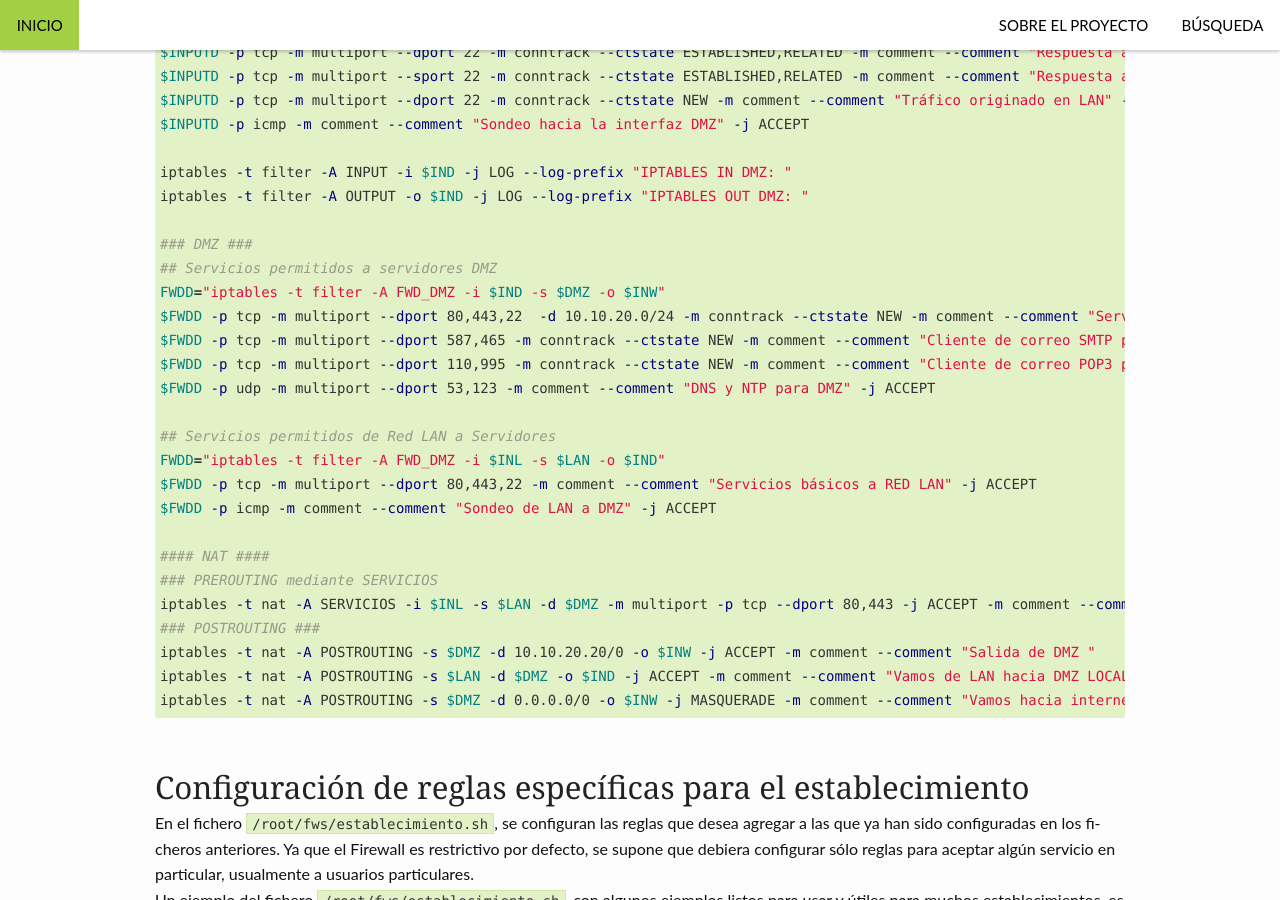
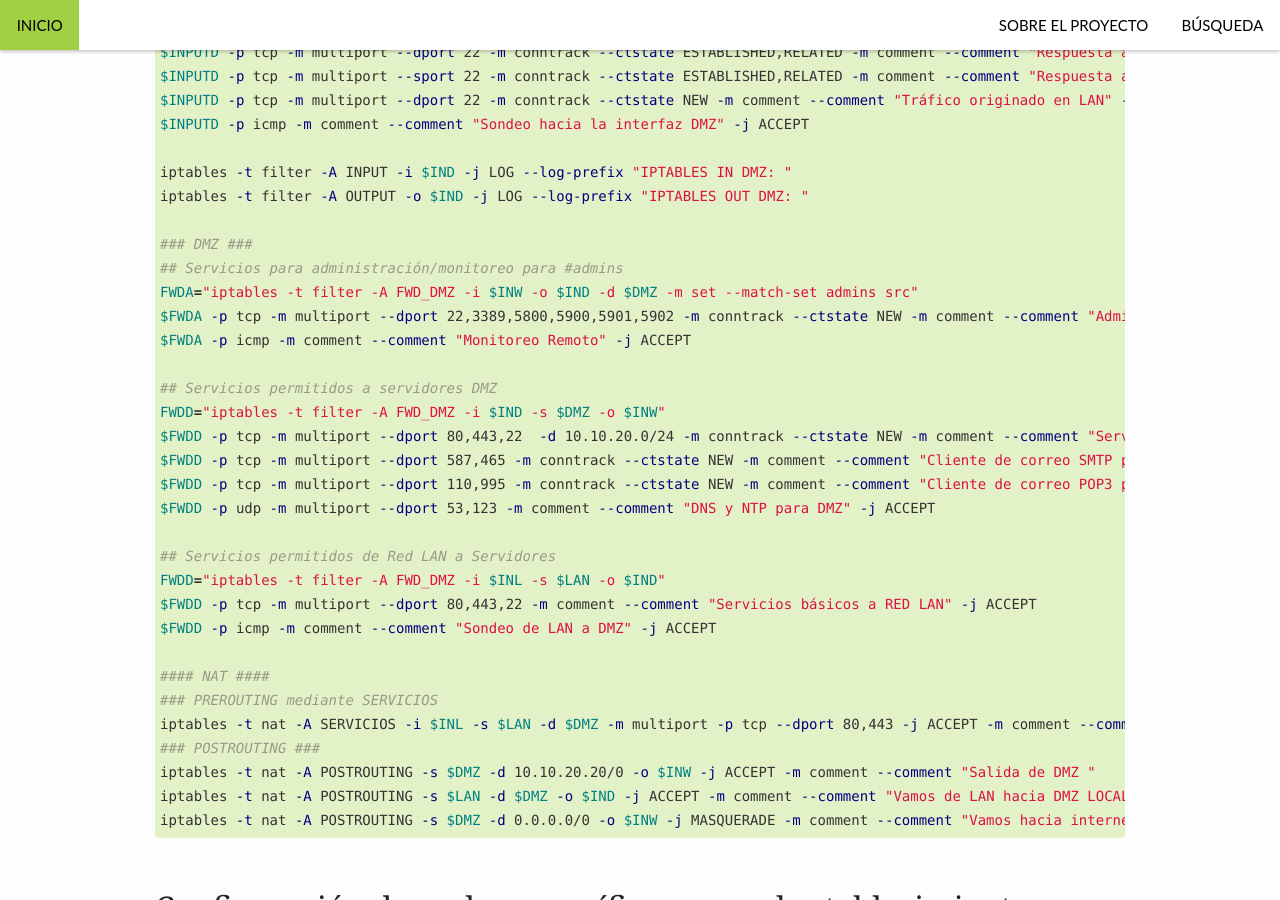
Before and after one commit to VTacius/firewall, a Jekyll site: the page built from _instalacion/iptables/index.md, in a window 1280 px wide and 900 px high, scrolled down 6977 px. Built offline with Jekyll 4.4.1, drawn with Linux system fonts in a browser that asks for light colours.

Commit message:
Administración SSH, RDP y VNC, y monitoreo ICMP por defecto por parte de #admins para DMZ

```diff
--- a/_instalacion/iptables/dmz.md
+++ b/_instalacion/iptables/dmz.md
@@ -25,6 +25,11 @@ iptables -t filter -A INPUT -i $IND -j LOG --log-prefix "IPTABLES IN DMZ: "
 iptables -t filter -A OUTPUT -o $IND -j LOG --log-prefix "IPTABLES OUT DMZ: "
 
 ### DMZ ###
+## Servicios para administración/monitoreo para #admins
+FWDA="iptables -t filter -A FWD_DMZ -i $INW -o $IND -d $DMZ -m set --match-set admins src"
+$FWDA -p tcp -m multiport --dport 22,3389,5800,5900,5901,5902 -m conntrack --ctstate NEW -m comment --comment "Administración remota" -j ACCEPT
+$FWDA -p icmp -m comment --comment "Monitoreo Remoto" -j ACCEPT
+
 ## Servicios permitidos a servidores DMZ
 FWDD="iptables -t filter -A FWD_DMZ -i $IND -s $DMZ -o $INW"
 $FWDD -p tcp -m multiport --dport 80,443,22  -d 10.10.20.0/24 -m conntrack --ctstate NEW -m comment --comment "Servicios permitidos hacia DMZ MINSAL para DMZ" -j ACCEPT
```
